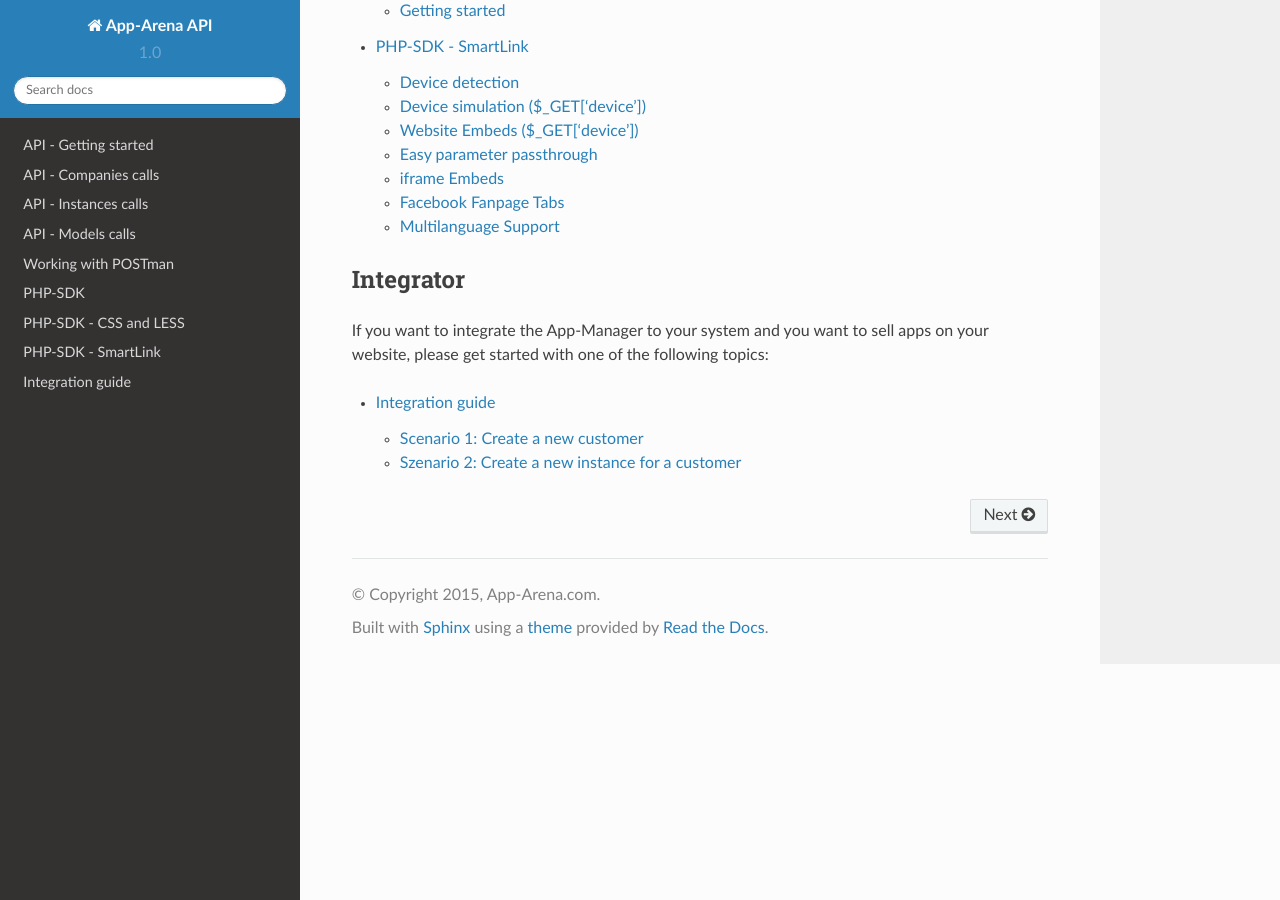
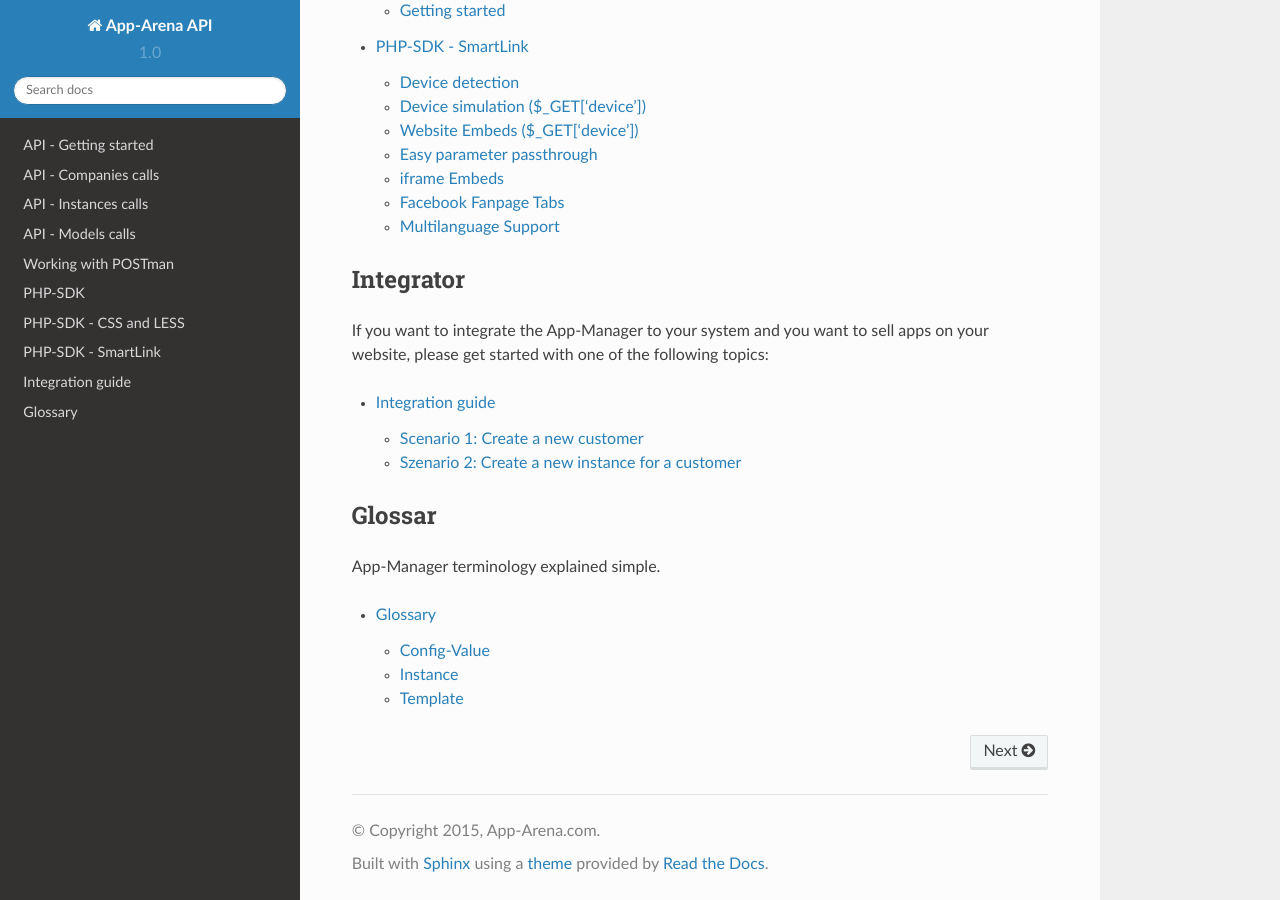
Before and after one commit to apparena/docs, a Sphinx documentation site: the page built from docs/index.rst, in a window 1280 px wide and 900 px high, scrolled down 1889 px. Built offline with Sphinx 7.4.7 and the Read the Docs theme 2.0.0, drawn with Linux system fonts in a browser that asks for light colours.

```diff
--- a/docs/index.rst
+++ b/docs/index.rst
@@ -69,3 +69,14 @@
     :maxdepth: 2
 
     integration/index
+
+
+Glossar
+~~~~~~~
+
+App-Manager terminology explained simple.
+
+.. toctree::
+    :maxdepth: 2
+
+    glossary
```
